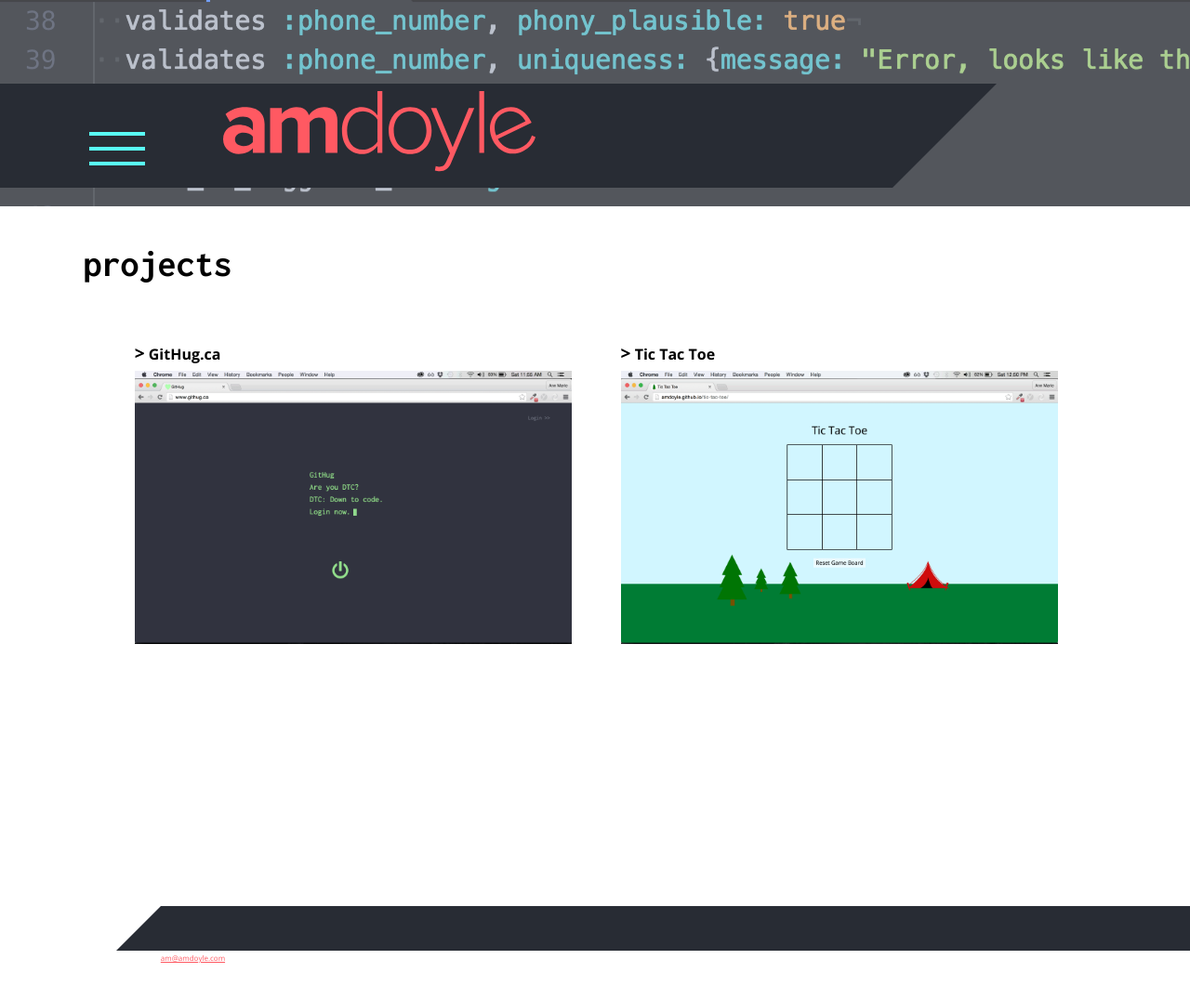
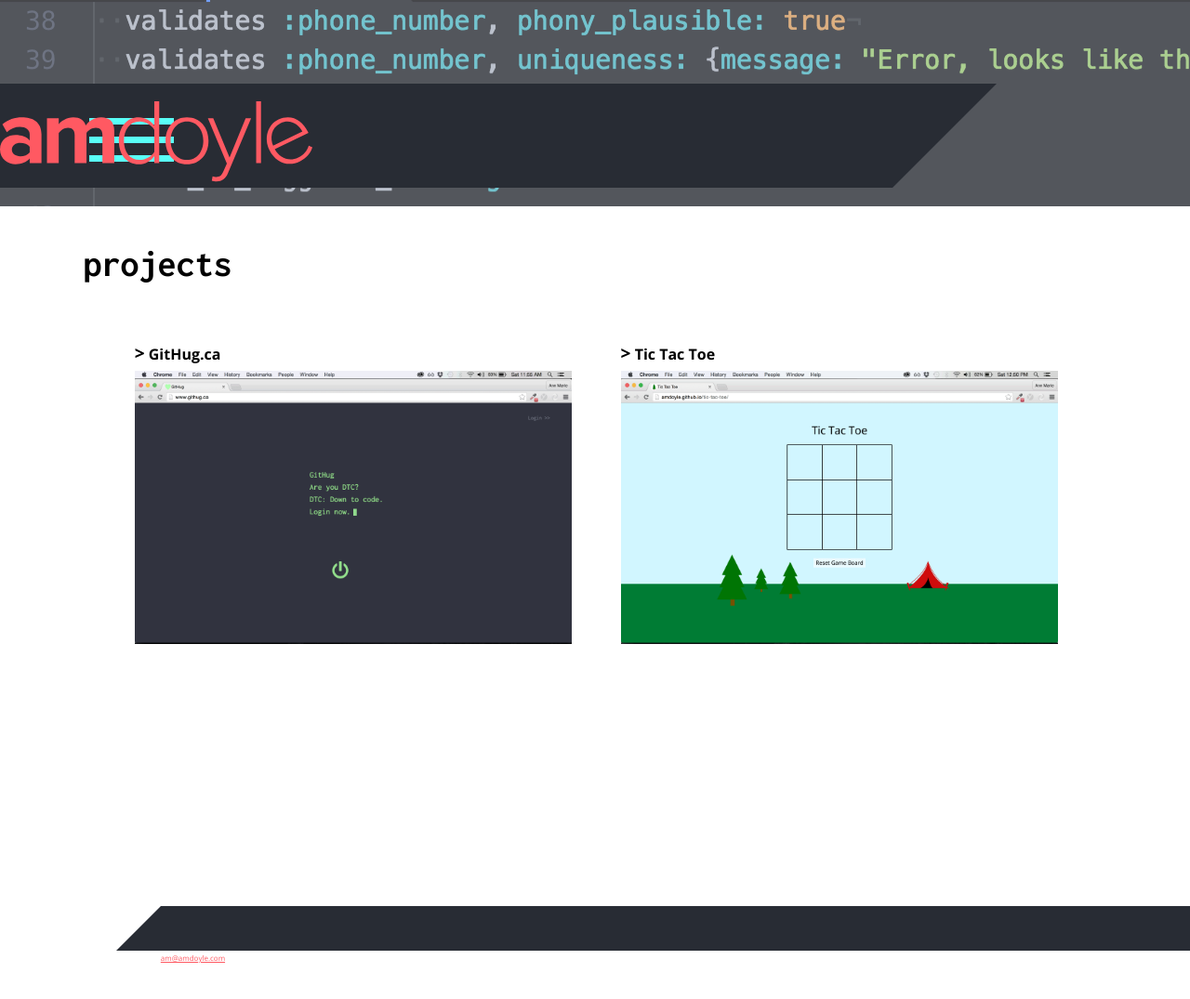
Before and after one commit to amdoyle/amdoyle, a Jekyll site: the page built from projects/index.html, in a window 1280 px wide and 1109 px high. Shown: the top 1075 px of the window at 93% size. Built offline with Jekyll 4.4.1, drawn with Linux system fonts in a browser that asks for light colours; nearby versions of some CDN libraries.

Commit message:
Fix style on laptops

```diff
--- a/_sass/_layout.scss
+++ b/_sass/_layout.scss
@@ -1,4 +1,4 @@
-/* --------------- BASE STYLES FOR iPhone 5 - 375 x 667 --------------- */
+/* --------------- BASE STYLES FOR iPhone 5 - 320 x 568 --------------- */
 
  // Site header
 .body-wrapper {
@@ -54,7 +54,7 @@
 }
 .nav {
   opacity: 1;
-  width: 15%;
+  width: 20%;
   margin-top: -15%;
   padding: 0 10%;
 }
@@ -64,7 +64,7 @@
   height: 100vh;
   padding: 0 10% 10% 0;
   margin-top: -150%;
-  margin-left: -70%;
+  margin-left: -50%;
   display: block;
   list-style: none;
   align-items: center;
@@ -90,7 +90,7 @@
 
 #hamburger-nav {
   width: 100%;
-  height: 50px;
+  height: auto;
   box-sizing: border-box;
   position: relative;
   content: "";
@@ -263,6 +263,17 @@ ul.contact-list {
 /* --------------- Mobile Landscape Orientation: iPhone 5 --------------- */
 @media screen and (min-width: 514px), handheld and (orientation: landscape) {
 
+
+  .nav {
+    margin-top: -15%;
+  }
+
+  .nav-menu {
+    margin-left: -50%;
+    margin-top: -112%;
+    padding-bottom: 50%;
+  }
+
   #navbar {
     border-top: 4em solid $grey-color;
     border-right: 4em solid transparent;
@@ -306,12 +317,8 @@ ul.contact-list {
   #logo{
     margin-top: -12%;
   }
-  .nav-menu {
-    margin-top: -110%;
-    margin-left: -75%;
-    & a{
+  .nav-menu a{
       line-height: 2em;
-    }
   }
   .main-content {
     padding-top: 0;
@@ -324,16 +331,16 @@ ul.contact-list {
 }
 
 /* --------------- Mobile Landscape Orientation: iPhone 6  & tablet portrait  --------------- */
-@media screen and (min-width: 1000px) and (max-width: 1199px), handheld and (orientation: landscape) {
+@media screen and (min-width: 1000px), handheld and (orientation: landscape) {
 
+
+  .nav {
+    margin-top: -14%;
+  }
 
   #navbar {
     border-top: 6em solid #282c34;
-    border-right: 6em solid transparent;
-  }
-
-  #hamburger-nav {
-    width: 50%;
+    border-right: 6em solid transparent
   }
 
   #hamburger-nav span {
@@ -353,11 +360,10 @@ ul.contact-list {
   }
 
   #hamburger-nav.close-button span:after{
-    // width: 75%;
     margin-bottom: 0;
   }
+
   #hamburger-nav.close-button span:before{
-    // width: 75%;
     top: -0.3em;
     margin-top:0;
   }
@@ -365,16 +371,17 @@ ul.contact-list {
   #logo {
     margin-top: -6em;
     width: 40%;
-    margin-left: 15%;
   }
 
   .nav-menu {
-    width: 88vw;
-    margin-left: -100%;
-    margin-top: -25%;
-    padding-top: 60%;
+    width: 74vw;
+    height: auto;
+    margin-left: -52%;
+    margin-top: 25%;
+    justify-content: flex-start;
+    padding-top: 15%;
     & li {
-      padding: 2%;
+      padding: 1%;
     }
   }
   .main-content {
@@ -397,7 +404,6 @@ ul.contact-list {
     margin-right: 0;
   }
 
-
   .row-projects {
     display: flex;
     flex-direction: row;
@@ -408,7 +414,7 @@ ul.contact-list {
 }
 
 /* --------------- Laptop  --------------- */
-@media screen and (min-width: 1100px) and (max-width: 1999px), handheld and (orientation: landscape) {
+@media screen and (min-width: 1100px), handheld and (orientation: landscape) {
 
   .main-content {
     padding-top: 0;
@@ -424,28 +430,23 @@ ul.contact-list {
     border-right: 7em solid transparent;
   }
 
-  .nav {
-    width: 10%;
-  }
 
   #hamburger-nav span {
-    margin-top: 5.5em;
-    height: .25em;
+    height: .4em;
   }
 
   #hamburger-nav span:before {
-    height: .25em;
-    top: 1em;
+    height: .4em;
+    top:  -1.25em;
   }
 
    #hamburger-nav span:after {
-     height: .25em;
-     bottom: 1em;
+     height: .4em;
+     bottom: -1.25em;
    }
 
    #logo {
-     margin-top: -7.25em;
-     padding-left: 25%;
+     margin-top: -11%;
      width: 35%;
    }
 
@@ -459,13 +460,14 @@ ul.contact-list {
   //   margin-top: -1em;
   // }
 
+  .nav {
+    margin-top: -12%;
+    width: 15%;
+  }
   .nav-menu {
-    width: 88vw;
     border-right: 4px solid transparentize($grey-color, 0.05);
-    padding-top: 25%;
-    margin-left: -140%  ;
-    height: auto;
-    margin-top: 85%;
+    margin-top: 40%;
+    margin-left: -63%;
     & li {
       padding: 2%;
       font-size: 1.5em;
@@ -502,14 +504,13 @@ ul.contact-list {
 // @media screen and (min-width: 1234px) and (max-width:1999px) {
 // }
 /* --------------- Large Screens  --------------- */
-@media screen and (min-width: 2000px) and (max-width: 2999px) {
+@media screen and (min-width: 2000px) {
 
   .background-image {
-    height: 20em;
+    height: 15em;
   }
 
   .nav {
-    width: 20%;
     margin-top: -14%;
   }
 
@@ -615,7 +616,7 @@ ul.contact-list {
   }
 }
 
-@media screen and (min-width: 3000px) and (max-width: 3999px) {
+@media screen and (min-width: 3000px) {
 
   .background-image {
     height: 20%;
```
